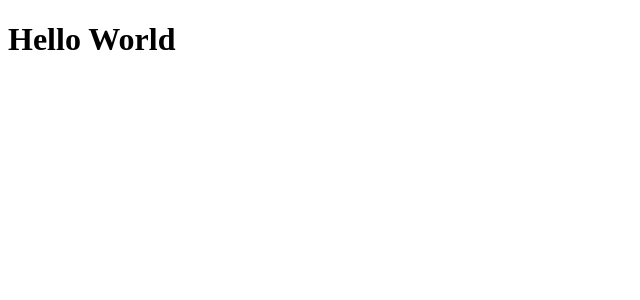
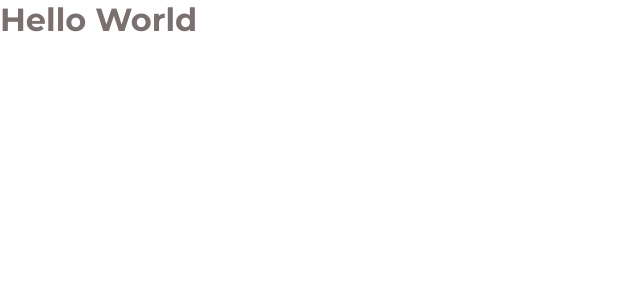
Before and after one commit to samuel-cabral/intibiome, a Next.js app: page / in a window 1280 px wide. Shown: the top 300 px of the page, without its empty margins (0-640 px from the left). Built offline with nearby package versions, Linux system fonts and the light colour scheme.

Commit message:
Define starting structure

```diff
--- a/package.json
+++ b/package.json
@@ -18,7 +18,8 @@
     "eslint-plugin-react-hooks": "^4.6.0",
     "next": "12.2.2",
     "react": "18.2.0",
-    "react-dom": "18.2.0"
+    "react-dom": "18.2.0",
+    "sass": "^1.54.0"
   },
   "devDependencies": {
     "@types/node": "18.0.6",
--- a/src/pages/_app.tsx
+++ b/src/pages/_app.tsx
@@ -1,4 +1,6 @@
 import type { AppProps } from 'next/app';
+
+import '../styles/global.scss';
 
 function MyApp({ Component, pageProps }: AppProps) {
   return <Component {...pageProps} />;
--- /dev/null
+++ b/src/pages/_document.tsx
@@ -0,0 +1,22 @@
+import Document, { Html, Head, Main, NextScript } from 'next/document';
+
+export default class MyDocument extends Document {
+  render() {
+    return (
+      <Html>
+        <Head>
+          <link rel="preconnect" href="https://fonts.googleapis.com" />
+          <link rel="preconnect" href="https://fonts.gstatic.com" />
+          <link
+            href="https://fonts.googleapis.com/css2?family=Montserrat:wght@400;700&family=Work+Sans&display=swap"
+            rel="stylesheet"
+          />
+        </Head>
+        <body>
+          <Main />
+          <NextScript />
+        </body>
+      </Html>
+    );
+  }
+}
--- a/src/pages/index.tsx
+++ b/src/pages/index.tsx
@@ -1,8 +1,16 @@
 /* eslint-disable react/function-component-definition */
 import type { NextPage } from 'next';
+import Head from 'next/head';
 
 const Home: NextPage = () => {
-  return <h1>Hello World</h1>;
+  return (
+    <>
+      <Head>
+        <title>intibiome</title>
+      </Head>
+      <h1>Hello World</h1>
+    </>
+  );
 };
 
 export default Home;
--- /dev/null
+++ b/src/styles/global.scss
@@ -0,0 +1,48 @@
+* {
+  margin: 0;
+  padding: 0;
+  box-sizing: border-box;
+}
+
+:root {
+  --white: #FFFFFF;
+
+  --blue-500: #389CD6;
+
+  --gray-700: #7B7070;
+  --gray-100: #00000014;
+
+  --green-500: #309D5F;
+
+  --red-600: #EE6381;
+}
+
+@media (max-width: 1080px) {
+  html {
+    font-size: 93.75%;
+  }
+}
+
+@media (max-width: 768px) {
+  html {
+    font-size: 87.5%;
+  }
+}
+
+body {
+  background: var(--white);
+  color: var(--gray-700);
+}
+
+body, input, textarea, select, button {
+  font: 400 1rem "Montserrat", sans-serif;
+}
+
+button {
+  cursor: pointer;
+}
+
+a {
+  color: inherit;
+  text-decoration: none;
+}
```
Also changed, not shown: 1 other file (tests, documents, lock files or other folders).
